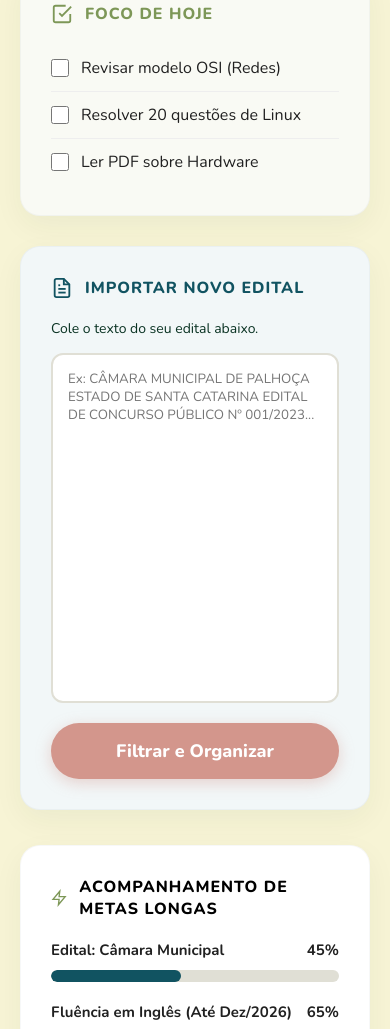
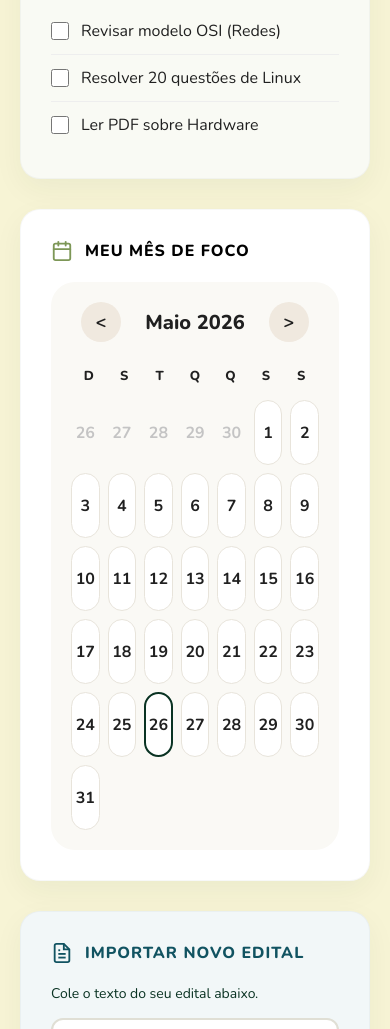
Before and after one commit to vissotoyohanna/projeto-bambufocus, a plain HTML site: page dashboard.html in a window 390 px wide. Shown: the part 971-2000 px from the top of the page. Drawn offline with nearby package versions, Linux system fonts and the light colour scheme.

Commit message:
new-features
inclusão do calendário

```diff
--- a/dashboard.css
+++ b/dashboard.css
@@ -1,3 +1,4 @@
+/* base e navegação*/
 .dashboard-body {
     display: flex;
     flex-direction: column;
@@ -23,8 +24,7 @@
 }
 
 .nav-brand {
-    background-color: rgba(255, 255, 255, 0.1);
-    padding: 8px 16px;
+    padding: 8px 0;
     border-radius: 12px;
 }
 
@@ -55,10 +55,14 @@
 .nav-actions { display: flex; align-items: center; gap: 20px; }
 
 .streak-badge {
-    display: flex; align-items: center; gap: 8px;
+    display: flex;
+    align-items: center;
+    gap: 8px;
     background-color: rgba(255, 255, 255, 0.1);
-    padding: 6px 14px; border-radius: 100px;
-    font-weight: 800; font-size: 14px;
+    padding: 6px 14px;
+    border-radius: 100px;
+    font-weight: 800;
+    font-size: 14px;
 }
 
 .flame-icon { width: 18px; height: 18px; color: #ff9d00; }
@@ -74,6 +78,7 @@
 .logout-link { color: #ff6b6b; text-decoration: none; font-size: 14px; font-weight: 800; }
 .logout-link:hover { opacity: 0.7; }
 
+/* CONTEÚDO PRINCIPAL E GRID */
 .main-content {
     width: 100%;
     max-width: 1400px;
@@ -113,21 +118,28 @@
     display: grid;
     grid-template-columns: 1fr 1.2fr;
     gap: 30px;
-    align-items: start;
+    align-items: stretch;
 }
 
-.grid-column-left {
+.grid-column-left, .grid-column-right {
     display: flex;
     flex-direction: column;
     gap: 30px;
 }
 
-.grid-column-right {
+.tasks-card {
+    flex-grow: 1;
     display: flex;
     flex-direction: column;
-    height: 100%;
 }
 
+.edital-card {
+    flex-grow: 1;
+    display: flex;
+    flex-direction: column;
+}
+
+/* CARTÕES E COMPONENTES */
 .dash-card {
     background-color: var(--branco-puro);
     border-radius: 20px;
@@ -164,101 +176,30 @@
 
 .large-textarea {
     width: 100%;
-    height: 350px;
-    padding: 15px; border-radius: 12px;
-    border: 2px solid #e0dfd5; resize: none;
-    font-family: 'Nunito', sans-serif; background-color: var(--branco-puro);
+    flex-grow: 1;
+    min-height: 250px;
+    padding: 15px;
+    border-radius: 12px;
+    border: 2px solid #e0dfd5;
+    resize: none;
+    font-family: 'Nunito', sans-serif;
+    background-color: var(--branco-puro);
     transition: border-color 0.3s ease;
 }
 .large-textarea:focus { border-color: var(--azul-petroleo); outline: none; }
 
-.btn-full { width: 100%; margin-top: 20px; }
-
-.task-list { list-style: none; }
-.task-list li { padding: 12px 0; border-bottom: 1px solid #eee; color: var(--quase-preto); display: flex; align-items: center; gap: 12px; }
-.task-list li:last-child { border-bottom: none; }
-.task-list input[type="checkbox"] { width: 18px; height: 18px; accent-color: var(--verde-bambu); }
-
-.app-footer { text-align: center; font-size: 14px; color: var(--verde-bambu); opacity: 0.8; padding-top: 20px; margin-top: auto; }
-
-@media (max-width: 900px) {
-    .top-nav {
-        flex-direction: column;
-        padding: 15px;
-        gap: 15px;
-        border-radius: 0;
-    }
-
-    .nav-links { flex-wrap: wrap; justify-content: center; }
-
-.dashboard-grid {
-    display: grid;
-    grid-template-columns: 1fr 1.2fr;
-    gap: 30px;
-
+.goals-editable-area {
+    background-color: var(--branco-puro);
+    padding: 20px;
+    border-radius: 12px;
+    border: 1px dashed rgba(125, 151, 87, 0.4);
+    outline: none; line-height: 1.8;
+    color: var(--quase-preto);
 }
 
-.grid-column-left {
-    display: flex;
-    flex-direction: column;
-    gap: 30px;
-    height: 100%;
+.goals-editable-area:focus {
+    border: 1px solid var(--verde-bambu);
 }
-
-.grid-column-right {
-    display: flex;
-    flex-direction: column;
-    height: 100%;
-}
-
-.dash-card {
-    background-color: var(--branco-puro);
-    border-radius: 20px;
-    padding: 30px;
-    box-shadow: 0 10px 30px rgba(10, 51, 35, 0.05);
-    border: 1px solid rgba(10, 51, 35, 0.03);
-    display: flex;
-    flex-direction: column;
-}
-
-.tasks-card {
-    flex-grow: 1;
-}
-.edital-card {
-    flex-grow: 1;
-}
-
-.card-header { display: flex; align-items: center; gap: 12px; margin-bottom: 20px; }
-.card-icon { width: 22px; height: 22px; }
-
-.uppercase-title {
-    font-size: 16px;
-    font-weight: 800;
-    letter-spacing: 1px;
-    text-transform: uppercase;
-    color: inherit;
-    margin: 0;
-}
-
-.card-desc { font-size: 14px; color: var(--verde-escuro); margin-bottom: 15px; }
-
-.rose-tint { background-color: #fcf6f5; } .rose-tint .card-header { color: var(--rosa-poeira); }
-.petrol-tint { background-color: #f2f7f8; } .petrol-tint .card-header { color: var(--azul-petroleo); }
-.bambu-tint { background-color: #f9faf4; } .bambu-tint .card-header { color: var(--verde-bambu); }
-
-.timer-display { font-size: 64px; font-weight: 800; color: var(--quase-preto); text-align: center; margin: 15px 0 25px 0; }
-.timer-controls { display: flex; justify-content: space-between; gap: 15px; }
-
-.large-textarea {
-    width: 100%;
-    flex-grow: 1;
-    min-height: 250px;
-    padding: 15px; border-radius: 12px;
-    border: 2px solid #e0dfd5; resize: none;
-    font-family: 'Nunito', sans-serif; background-color: var(--branco-puro);
-    transition: border-color 0.3s ease;
-}
-.large-textarea:focus { border-color: var(--azul-petroleo); outline: none; }
 
 .btn-full { width: 100%; margin-top: 20px; }
 
@@ -267,48 +208,111 @@
 .task-list li:last-child { border-bottom: none; }
 .task-list input[type="checkbox"] { width: 18px; height: 18px; accent-color: var(--verde-bambu); }
 
-.goals-card {
-    margin-top: 5px;
+.app-footer { text-align: center; font-size: 14px; color: var(--verde-bambu); opacity: 0.8; padding-top: 20px; margin-top: auto; }
+
+/* CALENDÁRIO DINÂMICO */
+.calendar-card {
+    background-color: var(--branco-puro);
 }
 
-.goals-container {
+.calendar-wrapper {
+    background-color: #faf9f5;
+    padding: 20px;
+    border-radius: 24px;
     display: flex;
-    justify-content: space-between;
-    gap: 40px;
+     flex-direction: column;
 }
 
-.goal-item {
-    flex: 1;
-    display: flex;
-    flex-direction: column;
-    gap: 10px;
-}
-
-.goal-info {
+.calendar-header-nav {
     display: flex;
     justify-content: space-between;
     align-items: center;
-    font-size: 15px;
+    margin-bottom: 25px;
+    padding: 0 10px;
+ }
+
+.cal-month {
+    font-size: 20px;
+     font-weight: 800;
+     color: var(--quase-preto);
+     text-transform: capitalize;
+}
+
+.cal-btn {
+    width: 40px;
+    height: 40px;
+    border-radius: 50%;
+    background-color: #f0e9df;
+    border: none;
+    color: var(--quase-preto);
+    font-size: 18px;
+    font-weight: 700;
+    cursor: pointer;
+    display: flex;
+    align-items: center;
+    justify-content: center;
+    transition: all 0.2s ease;
+}
+
+.cal-btn:hover {
+    background-color: #e3d7c8;
+    transform: scale(1.05);
+}
+
+.calendar-weekdays {
+    display: grid;
+    grid-template-columns: repeat(7, 1fr);
+    text-align: center;
+    font-weight: 800;
+    font-size: 13px;
+    color: var(--quase-preto);
+     margin-bottom: 15px;
+}
+
+.calendar-days {
+    display: grid;
+    grid-template-columns: repeat(7, 1fr);
+    gap: 8px;
+}
+
+.cal-day {
+    height: 65px;
+    display: flex;
+    justify-content: center;
+    align-items: center;
+    font-size: 16px;
     font-weight: 700;
     color: var(--quase-preto);
+    background-color: var(--branco-puro);
+    border: 1px solid #e8e4db;
+     border-radius: 18px;
+     cursor: pointer;
+     transition: all 0.2s ease;
+    }
+
+.cal-day:hover:not(.prev-month) {
+    background-color: #f2f7f8;
+    border-color: var(--azul-petroleo);
 }
 
-.progress-track {
-    width: 100%;
-    height: 12px;
-    background-color: #e0dfd5;
-    border-radius: 10px;
-    overflow: hidden;
+.cal-day.prev-month {
+    color: #c4c4c4;
+    background-color: transparent;
+    border-color: transparent;
+    cursor: default;
 }
 
-.progress-fill {
-    height: 100%;
-    border-radius: 10px;
-    transition: width 1s ease-in-out;
+.cal-day.today {
+    border: 2px solid var(--verde-escuro);
 }
 
-.app-footer { text-align: center; font-size: 14px; color: var(--verde-bambu); opacity: 0.8; padding-top: 20px; margin-top: auto; }
+.cal-day.studied {
+    background-color: var(--verde-bambu);
+    color: var(--branco-puro);
+    border-color: var(--verde-bambu);
+}
 
+/* RESPONSIVIDADE  */
 @media (max-width: 900px) {
     .top-nav { flex-direction: column; padding: 15px; gap: 15px; border-radius: 0; }
     .nav-links { flex-wrap: wrap; justify-content: center; }
@@ -317,7 +321,4 @@
     .timer-controls { flex-direction: column; }
 
     .large-textarea { min-height: 200px; }
-
-    .goals-container { flex-direction: column; gap: 20px; }
 }
-}
--- a/dashboard.html
+++ b/dashboard.html
@@ -84,6 +84,26 @@
             </div>
 
             <div class="grid-column-right">
+                <div class="dash-card calendar-card">
+                    <div class="card-header">
+                        <svg class="card-icon" style="color: var(--verde-bambu);" viewBox="0 0 24 24" fill="none" stroke="currentColor" stroke-width="2" stroke-linecap="round" stroke-linejoin="round"><rect x="3" y="4" width="18" height="18" rx="2" ry="2"></rect><line x1="16" y1="2" x2="16" y2="6"></line><line x1="8" y1="2" x2="8" y2="6"></line><line x1="3" y1="10" x2="21" y2="10"></line></svg>
+                        <h3 class="uppercase-title">MEU MÊS DE FOCO</h3>
+                    </div>
+
+                    <div class="calendar-wrapper">
+                        <div class="calendar-header-nav">
+                            <button id="prev-month" class="cal-btn">&lt;</button>
+                            <h4 id="month-year" class="cal-month">Mês Ano</h4>
+                            <button id="next-month" class="cal-btn">&gt;</button>
+                        </div>
+
+                        <div class="calendar-weekdays">
+                            <span>D</span><span>S</span><span>T</span><span>Q</span><span>Q</span><span>S</span><span>S</span>
+                        </div>
+
+                        <div class="calendar-days" id="calendar-days"></div>
+                    </div>
+                </div>
                 <div class="dash-card edital-card petrol-tint">
                     <div class="card-header">
                         <svg class="card-icon" viewBox="0 0 24 24" fill="none" stroke="currentColor" stroke-width="2"><path d="M14 2H6a2 2 0 0 0-2 2v16a2 2 0 0 0 2 2h12a2 2 0 0 0 2-2V8z"/><polyline points="14 2 14 8 20 8"/><line x1="16" y1="13" x2="8" y2="13"/><line x1="16" y1="17" x2="8" y2="17"/><polyline points="10 9 9 9 8 9"/></svg>
@@ -97,36 +117,19 @@
 
         </div>
 
-        <div class="dash-card goals-card">
+       <div class="dash-card goals-card bambu-tint">
             <div class="card-header">
-                <svg class="card-icon" style="color: var(--verde-bambu);" viewBox="0 0 24 24" fill="none" stroke="currentColor" stroke-width="2"><path d="M13 2L3 14h9l-1 8 10-12h-9l1-8z"/></svg>
-                <h3 class="uppercase-title">ACOMPANHAMENTO DE METAS LONGAS</h3>
+                <svg class="card-icon" viewBox="0 0 24 24" fill="none" stroke="currentColor" stroke-width="2"><path d="M13 2L3 14h9l-1 8 10-12h-9l1-8z"/></svg>
+                <h3 class="uppercase-title">MINHAS METAS PARA 2026</h3>
             </div>
+            <p class="card-desc">Clique no texto abaixo para editar seus grandes objetivos do ano.</p>
 
-            <div class="goals-container">
-                <div class="goal-item">
-                    <div class="goal-info">
-                        <span class="goal-name">Edital: Câmara Municipal</span>
-                        <span class="goal-percent">45%</span>
-                    </div>
-                    <div class="progress-track"><div class="progress-fill" style="width: 45%; background-color: var(--azul-petroleo);"></div></div>
-                </div>
-
-                <div class="goal-item">
-                    <div class="goal-info">
-                        <span class="goal-name">Fluência em Inglês (Até Dez/2026)</span>
-                        <span class="goal-percent">65%</span>
-                    </div>
-                    <div class="progress-track"><div class="progress-fill" style="width: 65%; background-color: var(--verde-bambu);"></div></div>
-                </div>
-
-                <div class="goal-item">
-                    <div class="goal-info">
-                        <span class="goal-name">Deploy do Projeto no GitHub</span>
-                        <span class="goal-percent">30%</span>
-                    </div>
-                    <div class="progress-track"><div class="progress-fill" style="width: 30%; background-color: var(--rosa-poeira);"></div></div>
-                </div>
+            <div class="goals-editable-area" contenteditable="true">
+                <ul>
+                    <li>🎯 <strong>Realização:</strong> Ir no show do BTS.</li>
+                    <li>🌍 <strong>Habilidade:</strong> Atingir nível B2 de fluência em Inglês.</li>
+                    <li>💻 <strong>Projeto:</strong> Finalizar e publicar meu portfólio no GitHub.</li>
+                </ul>
             </div>
         </div>
 
--- a/dashboard.js
+++ b/dashboard.js
@@ -37,3 +37,69 @@ function iniciarPomodoro() {
 }
 
 btnIniciar.addEventListener('click', iniciarPomodoro);
+
+/* LÓGICA CALENDÁRIO DINÂMICO */
+
+const monthYearText = document.getElementById('month-year');
+const calendarDays = document.getElementById('calendar-days');
+const prevBtn = document.getElementById('prev-month');
+const nextBtn = document.getElementById('next-month');
+
+let dataAtual = new Date();
+let mesAtual = dataAtual.getMonth();
+let anoAtual = dataAtual.getFullYear();
+
+const nomesMeses = [
+    "Janeiro", "Fevereiro", "Março", "Abril", "Maio", "Junho",
+    "Julho", "Agosto", "Setembro", "Outubro", "Novembro", "Dezembro"
+];
+
+function renderizarCalendario() {
+
+    monthYearText.textContent = `${nomesMeses[mesAtual]} ${anoAtual}`;
+
+    calendarDays.innerHTML = '';
+
+    const primeiroDiaDoMes = new Date(anoAtual, mesAtual, 1).getDay();
+    const totalDiasNoMes = new Date(anoAtual, mesAtual + 1, 0).getDate();
+    const totalDiasMesAnterior = new Date(anoAtual, mesAtual, 0).getDate();
+
+
+    for (let i = primeiroDiaDoMes - 1; i >= 0; i--) {
+        const diaDiv = document.createElement('div');
+        diaDiv.classList.add('cal-day', 'prev-month');
+        diaDiv.textContent = totalDiasMesAnterior - i;
+        calendarDays.appendChild(diaDiv);
+    }
+
+    for (let i = 1; i <= totalDiasNoMes; i++) {
+        const diaDiv = document.createElement('div');
+        diaDiv.classList.add('cal-day');
+        diaDiv.textContent = i;
+
+        const hoje = new Date();
+        if (i === hoje.getDate() && mesAtual === hoje.getMonth() && anoAtual === hoje.getFullYear()) {
+            diaDiv.classList.add('today');
+        }
+
+        diaDiv.addEventListener('click', () => {
+            diaDiv.classList.toggle('studied');
+        });
+
+        calendarDays.appendChild(diaDiv);
+    }
+}
+
+prevBtn.addEventListener('click', () => {
+    mesAtual--;
+    if (mesAtual < 0) { mesAtual = 11; anoAtual--; }
+    renderizarCalendario();
+});
+
+nextBtn.addEventListener('click', () => {
+    mesAtual++;
+    if (mesAtual > 11) { mesAtual = 0; anoAtual++; }
+    renderizarCalendario();
+});
+
+renderizarCalendario();
```
